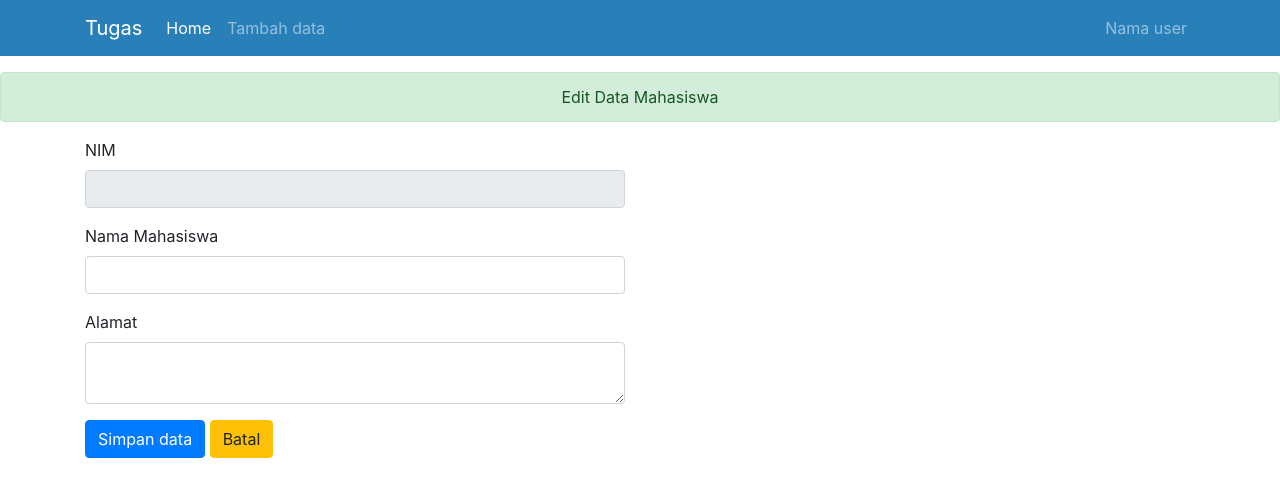
After one commit to pahrulirfan/web-lanjut-si-2020, a CodeIgniter app: page /ci/index.php/mahasiswa/edit/1 in a window 1280 px wide. The commit adds this page. Shown: the top 497 px of the page. Run offline with CodeIgniter, Linux system fonts and the light colour scheme; data comes from the database, SQL or seed files in the repository; data that the repository does not hold is empty; some libraries are stand-ins or nearby versions.

Commit message:
update data belum fix

```diff
--- a/application/controllers/Mahasiswa.php
+++ b/application/controllers/Mahasiswa.php
@@ -47,7 +47,7 @@ class Mahasiswa extends CI_Controller
 		];
 
 		$this->m_mahasiswa->create($data);
-		redirect('mahasiswa/index','refresh');
+		redirect('mahasiswa/index', 'refresh');
 	}
 
 	public function hapus($input_nim)
@@ -56,4 +56,11 @@ class Mahasiswa extends CI_Controller
 		$this->m_mahasiswa->delete($input_nim);
 		redirect('mahasiswa/index');
 	}
+
+	public function edit($input_nim)
+	{
+		// ambil data dari nim input
+		$data['data_nim'] = $this->m_mahasiswa->getWhere($input_nim);
+		return $this->load->view('mahasiswa/v_edit', $data);
+	}
 }
--- a/application/models/m_mahasiswa.php
+++ b/application/models/m_mahasiswa.php
@@ -20,4 +20,10 @@ class m_mahasiswa extends CI_Model
 		// delete from mahasiswa where nim = $input_nim
 		$this->db->delete($this->tabel, ['nim' => $input_nim]);
 	}
+
+	public function getWhere($input_nim)
+	{
+		// select * from mahasiswa where nim = $input_nim
+		return $this->db->get_where($this->tabel, ['nim' => $input_nim])->row_object();
+	}
 }
--- /dev/null
+++ b/application/views/mahasiswa/v_edit.php
@@ -0,0 +1,59 @@
+<!doctype html>
+<html lang="en">
+<head>
+	<title>Data Mahasiswa</title>
+
+	<link rel="stylesheet"
+		  href="<?= base_url('assets/bootstrap/css/bootstrap.min.css'); ?>">
+
+</head>
+<body>
+<nav class="navbar navbar-expand-lg navbar-dark" style="background-color: #2980b9">
+	<div class="container">
+		<a class="navbar-brand" href="#">Tugas</a>
+		<div class="navbar-nav mr-auto">
+			<a href="#" class="nav-link active">Home</a>
+			<a href="#" class="nav-link">Tambah data</a>
+		</div>
+		<div class="navbar-nav ml-auto">
+			<a href="#" class="nav-link">Nama user</a>
+		</div>
+	</div>
+</nav>
+
+<div class="alert alert-success text-center mt-3">
+	Edit Data Mahasiswa
+</div>
+
+<div class="container">
+	<div class="row">
+		<div class="col-md-6">
+			<form action="<?= site_url('mahasiswa/simpan_edit') ?>" method="post">
+				<div class="form-group">
+					<label>NIM</label>
+					<input type="text" readonly value="<?=$data_nim->nim?>" name="nim" class="form-control">
+				</div>
+				<div class="form-group">
+					<label>Nama Mahasiswa</label>
+					<input type="text" value="<?=$data_nim->nama?>" name="nama" class="form-control">
+				</div>
+				<div class="form-group">
+					<label>Alamat</label>
+					<textarea class="form-control" name="alamat">
+						<?= $data_nim->alamat ?>
+					</textarea>
+				</div>
+				<div class="form-group">
+					<button type="submit" name="submit" class="btn btn-primary">
+						Simpan data
+					</button>
+
+					<a href="<?= site_url('mahasiswa/index')?>" class="btn btn-warning">Batal</a>
+
+				</div>
+			</form>
+		</div>
+	</div>
+</div>
+</body>
+</html>
```
Also changed, not shown: application/views/mahasiswa/v_index.php (+4 -6 lines).
